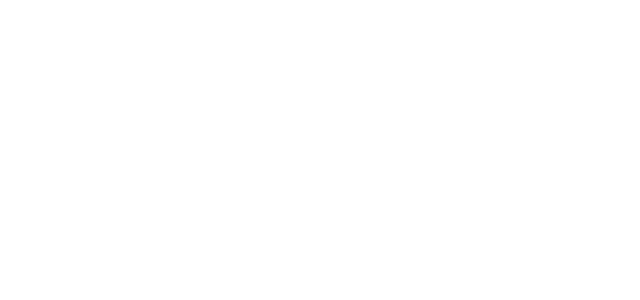
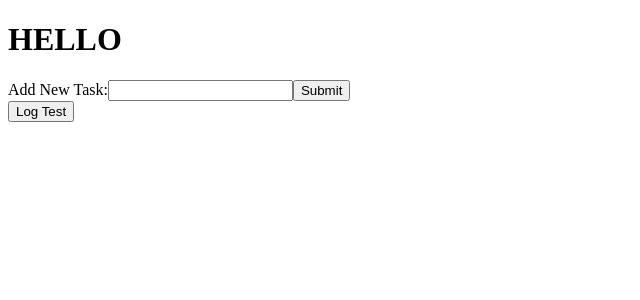
Before and after one commit to rygho90/react-practice-2, a React (Create React App) app: page / in a window 1280 px wide. Shown: the top 300 px of the page, without its empty margins (0-640 px from the left). Built offline with nearby package versions, Linux system fonts and the light colour scheme.

Commit message:
Display list of tasks, but receive warning for no unique keys

```diff
--- a/src/App.js
+++ b/src/App.js
@@ -1,5 +1,55 @@
-function App() {
-  return <div></div>;
+import React, { Component } from "react";
+import Overview from "./components/Overview";
+
+class App extends Component {
+  constructor() {
+    super();
+
+    this.state = {
+      text: "",
+      tasks: [],
+    };
+
+    this.handleChange = this.handleChange.bind(this);
+    this.handleSubmit = this.handleSubmit.bind(this);
+    this.logStuff = this.logStuff.bind(this);
+  }
+
+  handleChange(e) {
+    this.setState({ text: e.target.value });
+  }
+
+  handleSubmit(e) {
+    e.preventDefault();
+    console.log(this.state.text);
+    this.setState({ tasks: [...this.state.tasks, this.state.text] });
+    this.setState({ text: "" });
+  }
+
+  logStuff() {
+    console.log(this.state.tasks);
+  }
+
+  render() {
+    return (
+      <div>
+        <h1>HELLO</h1>
+        <form onSubmit={this.handleSubmit}>
+          <label>
+            Add New Task:
+            <input
+              type="text"
+              value={this.state.text}
+              onChange={this.handleChange}
+            />
+          </label>
+          <input type="submit" value="Submit" />
+        </form>
+        <button onClick={this.logStuff}>Log Test</button>
+        <Overview tasks={this.state.tasks}/>
+      </div>
+    );
+  }
 }
 
 export default App;
--- /dev/null
+++ b/src/components/Overview.js
@@ -0,0 +1,20 @@
+import React, { Component } from "react";
+
+class Overview extends Component {
+  constructor(props) {
+    super(props);
+  }
+
+  render() {
+    const { tasks } = this.props;
+    const listItems = tasks.map((task) => <li>{task}</li>);
+
+    return (
+      <div>
+        <ul>{listItems}</ul>
+      </div>
+    );
+  }
+}
+
+export default Overview;
```
